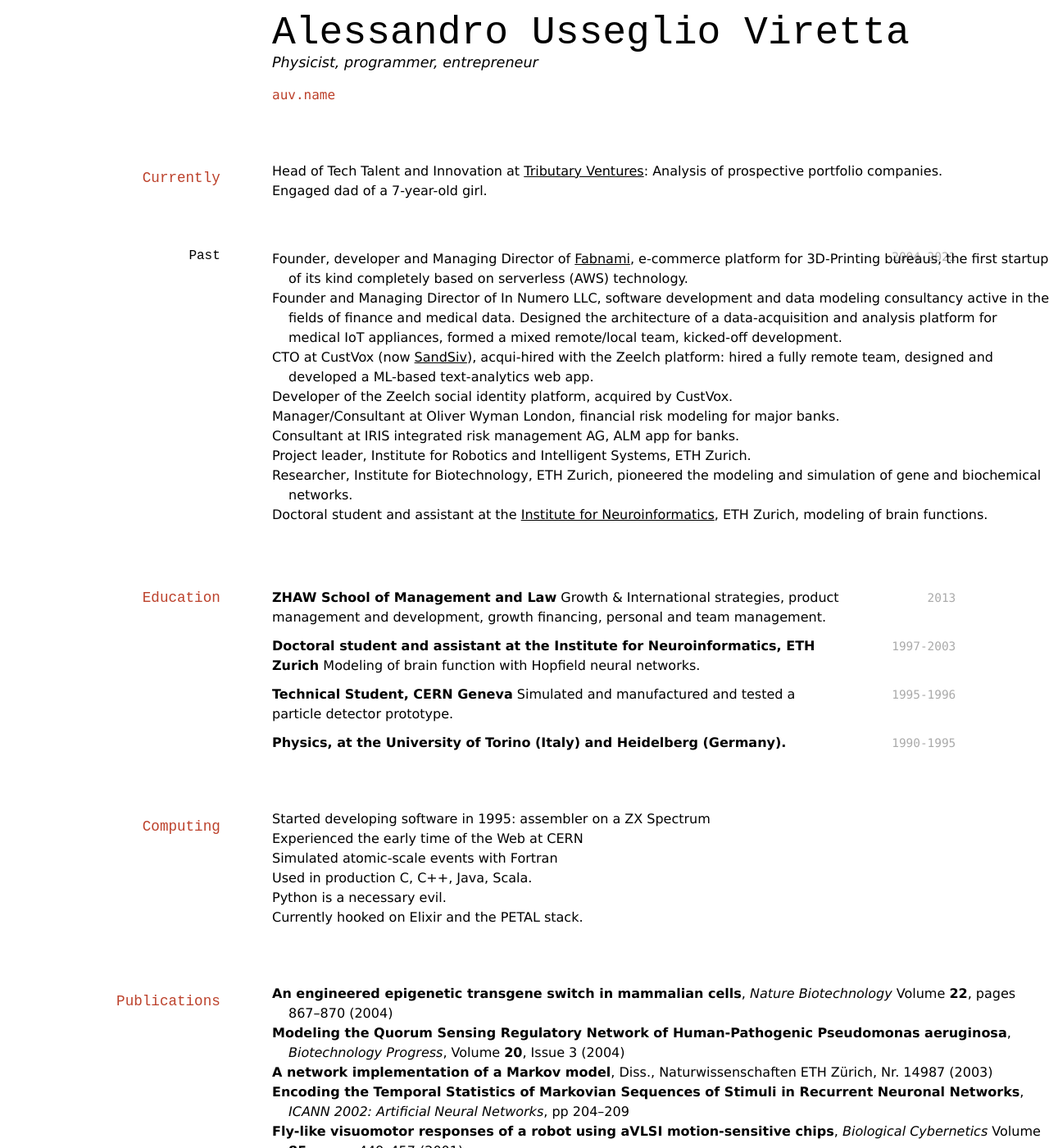
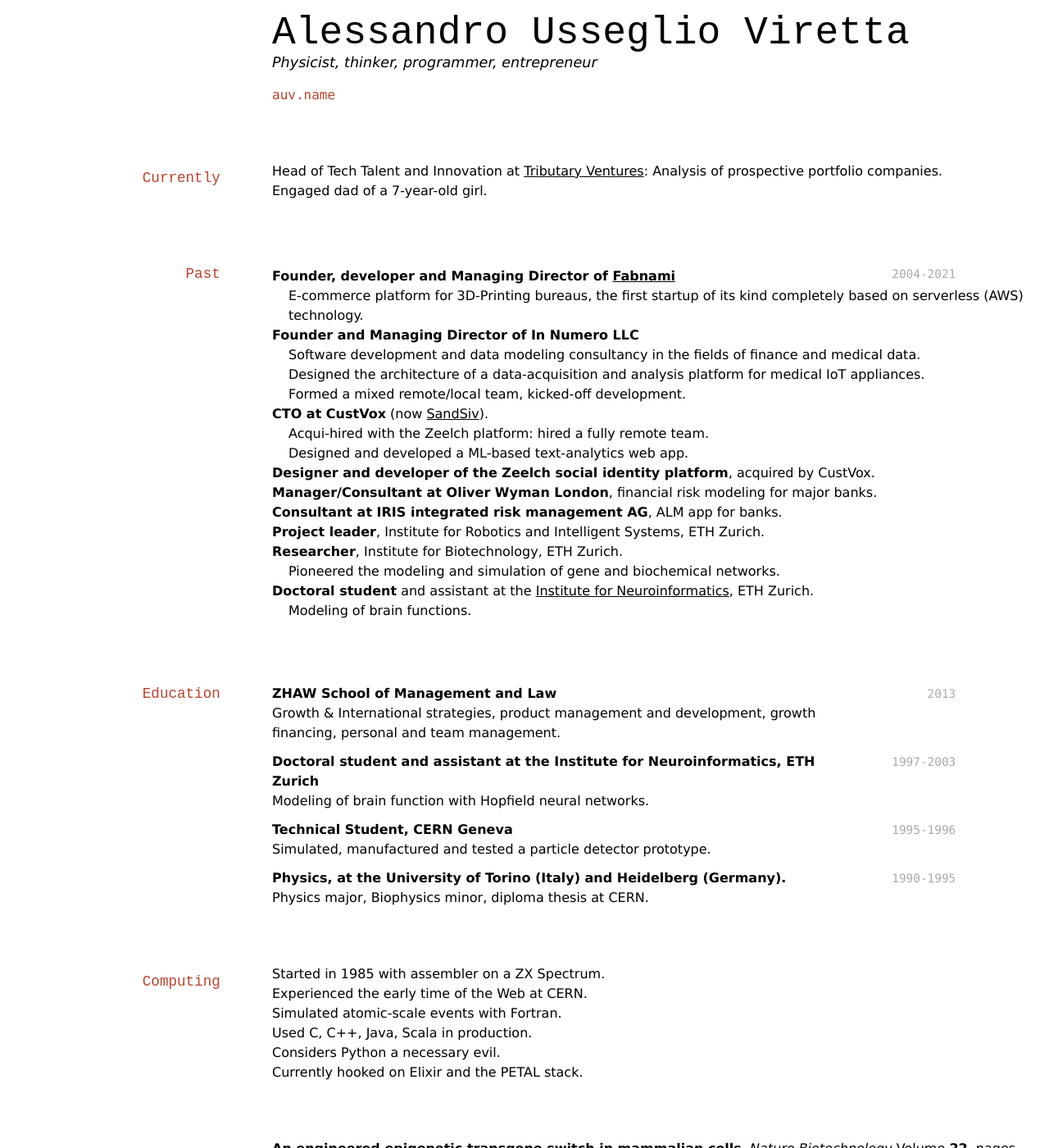
Before and after one commit to aus70/aus70.github.io, a Jekyll site: the page built from index.md, in a window 1280 px wide and 1400 px high. Shown: the whole window at 82% size. Built offline with Jekyll 4.4.1, drawn with Linux system fonts in a browser that asks for light colours.

Commit message:
second version

```diff
--- a/index.md
+++ b/index.md
@@ -3,7 +3,7 @@ layout: cv
 title: Alessandro Usseglio Viretta's CV
 ---
 # Alessandro Usseglio Viretta
-Physicist, programmer, entrepreneur
+Physicist, thinker, programmer, entrepreneur
 
 <div id="webaddress">
 <a href="me@auv.name">auv.name</a>
@@ -15,42 +15,51 @@ Physicist, programmer, entrepreneur
 * Head of Tech Talent and Innovation at [Tributary Ventures](https://tributaryventures.com): Analysis of prospective portfolio companies.
 * Engaged dad of a 7-year-old girl.
 
-### Past
+## Past
 
 `2004-2021`
-* Founder, developer and Managing Director of [Fabnami](https://fabnami.com), e-commerce platform for 3D-Printing bureaus, the first startup of its kind completely based on serverless (AWS) technology.
-* Founder and Managing Director of In Numero LLC, software development and data modeling consultancy active in the fields of finance and medical data. Designed the architecture of a data-acquisition and analysis platform for medical IoT appliances, formed a mixed remote/local team, kicked-off development.
-* CTO at CustVox (now [SandSiv](https://sandsiv.com)), acqui-hired with the Zeelch platform: hired a fully remote team, designed and developed a ML-based text-analytics web app.
-* Developer of the Zeelch social identity platform, acquired by CustVox.
-* Manager/Consultant at Oliver Wyman London, financial risk modeling for major banks.
-* Consultant at IRIS integrated risk management AG, ALM app for banks.
-* Project leader, Institute for Robotics and Intelligent Systems, ETH Zurich.
-* Researcher, Institute for Biotechnology, ETH Zurich, pioneered the modeling and simulation of gene and biochemical networks.
-* Doctoral student and assistant at the [Institute for Neuroinformatics](https://www.ini.uzh.ch/~ale/), ETH Zurich, modeling of brain functions.
+* __Founder, developer and Managing Director of [Fabnami](https://fabnami.com)__\
+E-commerce platform for 3D-Printing bureaus, the first startup of its kind completely based on serverless (AWS) technology.
+* __Founder and Managing Director of In Numero LLC__\
+Software development and data modeling consultancy in the fields of finance and medical data.\
+Designed the architecture of a data-acquisition and analysis platform for medical IoT appliances.\
+Formed a mixed remote/local team, kicked-off development.
+* __CTO at CustVox__ (now [SandSiv](https://sandsiv.com)).\
+Acqui-hired with the Zeelch platform: hired a fully remote team.\
+Designed and developed a ML-based text-analytics web app.
+* __Designer and developer of the Zeelch social identity platform__, acquired by CustVox.
+* __Manager/Consultant at Oliver Wyman London__, financial risk modeling for major banks.
+* __Consultant at IRIS integrated risk management AG__, ALM app for banks.
+* __Project leader__, Institute for Robotics and Intelligent Systems, ETH Zurich.
+* __Researcher__, Institute for Biotechnology, ETH Zurich.\
+Pioneered the modeling and simulation of gene and biochemical networks.
+* __Doctoral student__ and assistant at the [Institute for Neuroinformatics](https://www.ini.uzh.ch/~ale/), ETH Zurich.\
+Modeling of brain functions.
 
 ## Education
 `2013`
-__ZHAW School of Management and Law__
+__ZHAW School of Management and Law__\
 Growth & International strategies, product management and development, growth financing, personal and team management.
 
 `1997-2003`
-__Doctoral student and assistant at the Institute for Neuroinformatics, ETH Zurich__
+__Doctoral student and assistant at the Institute for Neuroinformatics, ETH Zurich__\
 Modeling of brain function with Hopfield neural networks.
 
 `1995-1996`
-__Technical Student, CERN Geneva__
-Simulated and manufactured and tested a particle detector prototype.
+__Technical Student, CERN Geneva__\
+Simulated, manufactured and tested a particle detector prototype.
 
 `1990-1995`
-__Physics, at the University of Torino (Italy) and Heidelberg (Germany).__
+__Physics, at the University of Torino (Italy) and Heidelberg (Germany).__\
+Physics major, Biophysics minor, diploma thesis at CERN.
 
 ## Computing
 
-* Started developing software in 1995: assembler on a ZX Spectrum
-* Experienced the early time of the Web at CERN
-* Simulated atomic-scale events with Fortran
-* Used in production C, C++, Java, Scala.
-* Python is a necessary evil.
+* Started in 1985 with assembler on a ZX Spectrum.
+* Experienced the early time of the Web at CERN.
+* Simulated atomic-scale events with Fortran.
+* Used C, C++, Java, Scala in production.
+* Considers Python a necessary evil.
 * Currently hooked on Elixir and the PETAL stack.
 
 ## Publications
```
